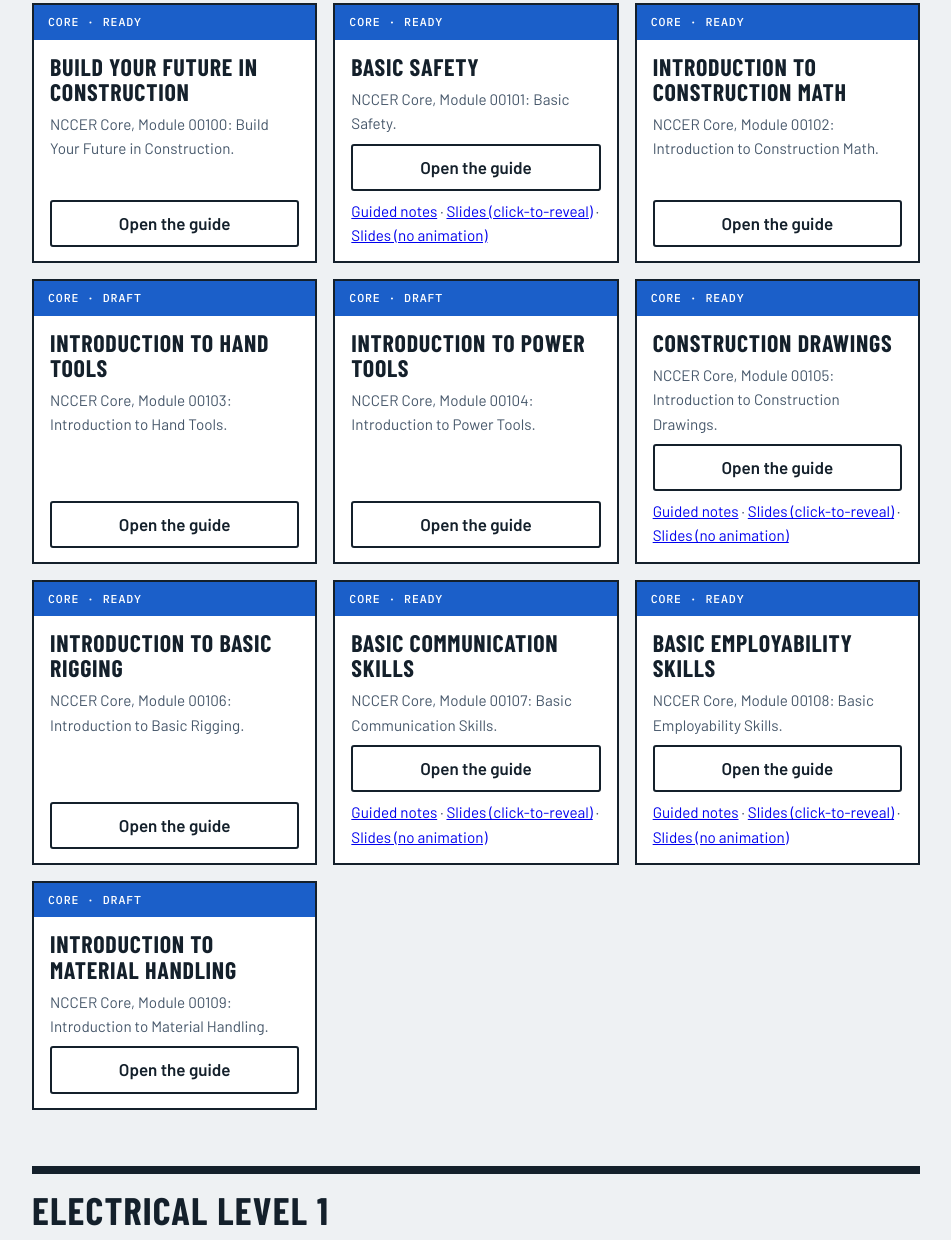
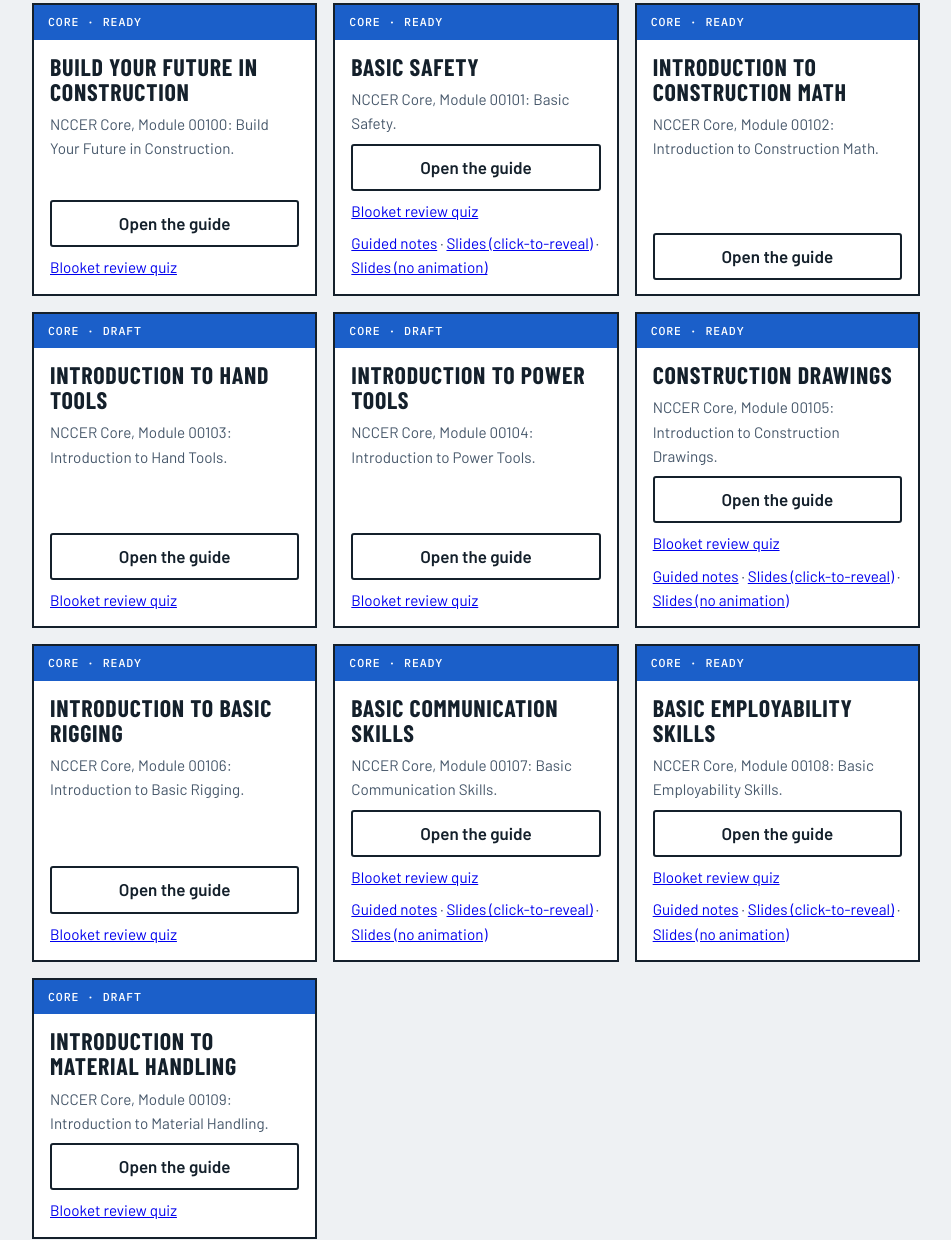
Before and after one commit to highgroundthree-art/electrical-el1-study-guides, a plain HTML site: page index.html in a window 1280 px wide. Shown: the part 911-2151 px from the top of the page, without its empty margins (164-1115 px from the left). Drawn offline with nearby package versions, Linux system fonts and the light colour scheme.

Commit message:
Add Blooket review quiz links to nine Core module cards
Co-Authored-By: Claude Sonnet 5.5 <noreply@anthropic.com>
Claude-Session: https://claude.ai/code/session_01EGDLTPVNbmtqdKt5Jk9AvK

```diff
--- a/index.html
+++ b/index.html
@@ -96,6 +96,7 @@ footer strong{color:var(--band-ink)}footer p{margin:0 0 6px}
         <h3>Build Your Future in Construction</h3>
         <p>NCCER Core, Module 00100: Build Your Future in Construction.</p>
         <a class="go" href="build-your-future-in-construction.html">Open the guide</a>
+        <p><a href="https://dashboard.blooket.com/set/6986135559ce2936b5dbf1fb" target="_blank" rel="noopener">Blooket review quiz</a></p>
       </div>
     </li>
     <li class="mod core">
@@ -104,6 +105,7 @@ footer strong{color:var(--band-ink)}footer p{margin:0 0 6px}
         <h3>Basic Safety</h3>
         <p>NCCER Core, Module 00101: Basic Safety.</p>
         <a class="go" href="basic-safety.html">Open the guide</a>
+        <p><a href="https://dashboard.blooket.com/set/6986242e3db3008254e3c4cf" target="_blank" rel="noopener">Blooket review quiz</a></p>
         <p><a href="basic-safety-materials/CM101_Guided_Notes.docx">Guided notes</a> · <a href="basic-safety-materials/CM101_Lecture_Deck_Animated.pptx">Slides (click-to-reveal)</a> · <a href="basic-safety-materials/CM101_Lecture_Deck_Static.pptx">Slides (no animation)</a></p>
       </div>
     </li>
@@ -121,6 +123,7 @@ footer strong{color:var(--band-ink)}footer p{margin:0 0 6px}
         <h3>Introduction to Hand Tools</h3>
         <p>NCCER Core, Module 00103: Introduction to Hand Tools.</p>
         <a class="go" href="introduction-to-hand-tools.html">Open the guide</a>
+        <p><a href="https://dashboard.blooket.com/set/69861f4359ce2936b5dbf89a" target="_blank" rel="noopener">Blooket review quiz</a></p>
       </div>
     </li>
     <li class="mod core">
@@ -129,6 +132,7 @@ footer strong{color:var(--band-ink)}footer p{margin:0 0 6px}
         <h3>Introduction to Power Tools</h3>
         <p>NCCER Core, Module 00104: Introduction to Power Tools.</p>
         <a class="go" href="introduction-to-power-tools.html">Open the guide</a>
+        <p><a href="https://dashboard.blooket.com/set/698623fa6edfb7b92377fe04" target="_blank" rel="noopener">Blooket review quiz</a></p>
       </div>
     </li>
     <li class="mod core">
@@ -137,6 +141,7 @@ footer strong{color:var(--band-ink)}footer p{margin:0 0 6px}
         <h3>Construction Drawings</h3>
         <p>NCCER Core, Module 00105: Introduction to Construction Drawings.</p>
         <a class="go" href="construction-drawings.html">Open the guide</a>
+        <p><a href="https://dashboard.blooket.com/set/698625723db3008254e3c57a" target="_blank" rel="noopener">Blooket review quiz</a></p>
         <p><a href="construction-drawings-materials/CM105_Guided_Notes.docx">Guided notes</a> · <a href="construction-drawings-materials/CM105_Lecture_Deck_Animated.pptx">Slides (click-to-reveal)</a> · <a href="construction-drawings-materials/CM105_Lecture_Deck_Static.pptx">Slides (no animation)</a></p>
       </div>
     </li>
@@ -146,6 +151,7 @@ footer strong{color:var(--band-ink)}footer p{margin:0 0 6px}
         <h3>Introduction to Basic Rigging</h3>
         <p>NCCER Core, Module 00106: Introduction to Basic Rigging.</p>
         <a class="go" href="introduction-to-basic-rigging.html">Open the guide</a>
+        <p><a href="https://dashboard.blooket.com/set/698b4f855498c29317cdaf83" target="_blank" rel="noopener">Blooket review quiz</a></p>
       </div>
     </li>
     <li class="mod core">
@@ -154,6 +160,7 @@ footer strong{color:var(--band-ink)}footer p{margin:0 0 6px}
         <h3>Basic Communication Skills</h3>
         <p>NCCER Core, Module 00107: Basic Communication Skills.</p>
         <a class="go" href="communication-skills.html">Open the guide</a>
+        <p><a href="https://dashboard.blooket.com/set/69864f22e51b03f46e6a92ad" target="_blank" rel="noopener">Blooket review quiz</a></p>
         <p><a href="communication-skills-materials/CM107_Guided_Notes.docx">Guided notes</a> · <a href="communication-skills-materials/CM107_Lecture_Deck_Animated.pptx">Slides (click-to-reveal)</a> · <a href="communication-skills-materials/CM107_Lecture_Deck_Static.pptx">Slides (no animation)</a></p>
       </div>
     </li>
@@ -163,6 +170,7 @@ footer strong{color:var(--band-ink)}footer p{margin:0 0 6px}
         <h3>Basic Employability Skills</h3>
         <p>NCCER Core, Module 00108: Basic Employability Skills.</p>
         <a class="go" href="employability-skills.html">Open the guide</a>
+        <p><a href="https://dashboard.blooket.com/set/698a03149ee4f2a85fd50dff" target="_blank" rel="noopener">Blooket review quiz</a></p>
         <p><a href="employability-skills-materials/CM108_Guided_Notes.docx">Guided notes</a> · <a href="employability-skills-materials/CM108_Lecture_Deck_Animated.pptx">Slides (click-to-reveal)</a> · <a href="employability-skills-materials/CM108_Lecture_Deck_Static.pptx">Slides (no animation)</a></p>
       </div>
     </li>
@@ -172,6 +180,7 @@ footer strong{color:var(--band-ink)}footer p{margin:0 0 6px}
         <h3>Introduction to Material Handling</h3>
         <p>NCCER Core, Module 00109: Introduction to Material Handling.</p>
         <a class="go" href="introduction-to-material-handling.html">Open the guide</a>
+        <p><a href="https://dashboard.blooket.com/set/698a032afc83c119e11fe123" target="_blank" rel="noopener">Blooket review quiz</a></p>
       </div>
     </li>
   </ul>
```
